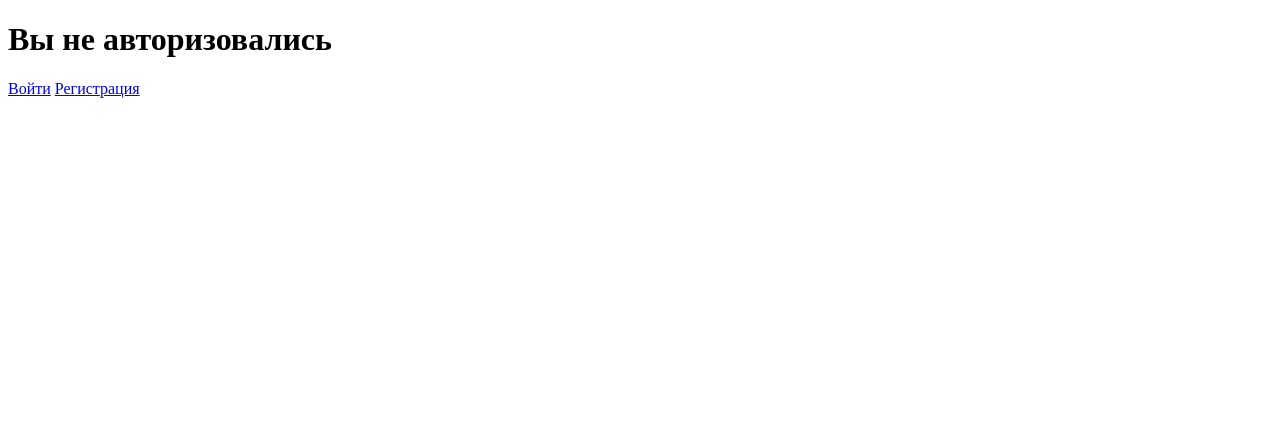
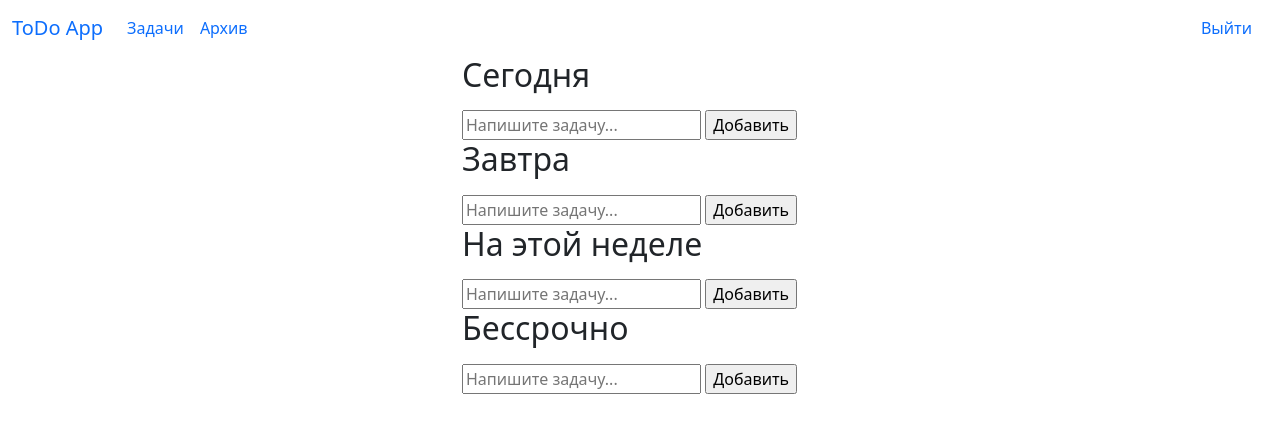
Before and after one commit to beplop/ToDo, a Flask app: template templates/index.html in a window 1280 px wide. Shown: the top 433 px of the page. Run offline with Flask 3, Linux system fonts and the light colour scheme; the template is opened without the code that fills it, so the values that code supplies are empty; some libraries are stand-ins or nearby versions.

Commit message:
Добавление шапки в Bootstrap и layout.html

```diff
--- a/src/app.py
+++ b/src/app.py
@@ -98,7 +98,8 @@ def index():
     #
     email = current_user.get_email()
     #
-    return render_template('index.html', tasks1=tasks1, tasks2=tasks2, tasks3=tasks3, tasks4=tasks4, email=email)
+    return render_template('index.html', title='Задачи', tasks1=tasks1, tasks2=tasks2, tasks3=tasks3, tasks4=tasks4,
+                           email=email)
 
 
 @app.route('/add', methods=['POST'])
@@ -154,7 +155,7 @@ def add_task():
 @login_required
 def detail_view_task(task_id):
     task = Notes.query.get(task_id)
-    return render_template('detail.html', task=task)
+    return render_template('detail.html', title=task.title, task=task)
 
 
 @app.route('/update/<int:task_id>', methods=['POST'])
@@ -209,7 +210,7 @@ def task_to_archive(task_id):
 @login_required
 def archive():
     archived_tasks = Notes.query.filter_by(is_archived=True, user_id=current_user.get_id()).all()
-    return render_template('archive.html', archived_tasks=archived_tasks)
+    return render_template('archive.html', title='Архив', archived_tasks=archived_tasks)
 
 
 @app.route("/login", methods=["POST", "GET"])
--- a/templates/index.html
+++ b/templates/index.html
@@ -1,13 +1,11 @@
-<!DOCTYPE html>
-<html lang="en">
-<head>
-    <meta charset="UTF-8">
-    <meta name="viewport" content="width=device-width, initial-scale=1.0">
-    <title>ToDo App</title>
-</head>
-<body>
-{% if email %}
-    <h1>ToDo List</h1>
+{% extends 'layout.html' %}
+
+{% block content %}
+    {{ super() }}
+    <div class="container">
+        <div class="row">
+            <div class="col"></div>
+            <div class="col">
                 <h2>Сегодня</h2>
                 <ul>
                     {% for task in tasks1 %}
@@ -59,18 +57,21 @@
                     <input type="text" name="task4" placeholder="Напишите задачу...">
                     <input type="submit" value="Добавить">
                 </form>
+            </div>
+            <div class="col"></div>
+        </div>
+    </div>
+{% endblock %}
+{#<a href="/archive/">Архив задач</a>#}
+{##}
+{#<h3>{{ email }}</h3> <a href="{{ url_for('logout') }}">Выйти из аккаунта</a>#}
 
-    <br>
+{#{% else %}#}
+{#    <h1>Вы не авторизовались</h1>#}
+{#    <a href="{{ url_for('login') }}">Войти</a>#}
+{#    <a href="{{ url_for('register') }}">Регистрация</a>#}
+{#{% endif %}#}
 
-    <a href="/archive/">Архив задач</a>
-
-    <h3>{{ email }}</h3> <a href="{{ url_for('logout') }}">Выйти из аккаунта</a>
-
-{% else %}
-    <h1>Вы не авторизовались</h1>
-    <a href="{{ url_for('login') }}">Войти</a>
-    <a href="{{ url_for('register') }}">Регистрация</a>
-{% endif %}
 {#<div>#}
 {#    {% if email %}#}
 {#        <h3>{{ email }}</h3> <a href="{{ url_for('logout') }}">Выйти из аккаунта</a>#}
@@ -78,7 +79,3 @@
 {#        <a href="{{ url_for('login') }}">Войти</a>#}
 {#    {% endif %}#}
 {#</div>#}
-
-
-</body>
-</html>
--- /dev/null
+++ b/templates/layout.html
@@ -0,0 +1,51 @@
+<!DOCTYPE html>
+<html lang="ru">
+<head>
+    {% block title -%}
+        <link href="https://cdn.jsdelivr.net/npm/bootstrap@5.1.0/dist/css/bootstrap.min.css" rel="stylesheet"
+              integrity="sha384-KyZXEAg3QhqLMpG8r+8fhAXLRk2vvoC2f3B09zVXn8CA5QIVfZOJ3BCsw2P0p/We"
+              crossorigin="anonymous">
+        <meta charset="UTF-8">
+        <meta name="viewport" content="width=device-width, initial-scale=1.0">
+        {% if title %}
+            <title>ToDo App - {{ title }}</title>
+        {% else %}
+            <title>ToDo App</title>
+        {% endif %}
+    {% endblock %}
+</head>
+<body>
+{% block content -%}
+    <script src="https://cdn.jsdelivr.net/npm/bootstrap@5.1.0/dist/js/bootstrap.bundle.min.js"
+            integrity="sha384-U1DAWAznBHeqEIlVSCgzq+c9gqGAJn5c/t99JyeKa9xxaYpSvHU5awsuZVVFIhvj"
+            crossorigin="anonymous"></script>
+    {#Шапка#}
+    <nav class="navbar navbar-expand-lg bg-body-tertiary">
+        <div class="container-fluid">
+            <a class="navbar-brand" href="{{ url_for('index') }}">ToDo App</a>
+            <button class="navbar-toggler" type="button" data-bs-toggle="collapse"
+                    data-bs-target="#navbarSupportedContent"
+                    aria-controls="navbarSupportedContent" aria-expanded="false" aria-label="Toggle navigation">
+                <span class="navbar-toggler-icon"></span>
+            </button>
+            <div class="collapse navbar-collapse" id="navbarSupportedContent">
+                <ul class="navbar-nav me-auto mb-2 mb-lg-0">
+                    <li class="nav-item">
+                        <a class="nav-link active" aria-current="page" href="{{ url_for('index') }}">Задачи</a>
+                    </li>
+                    <li class="nav-item">
+                        <a class="nav-link" href="{{ url_for('archive') }}">Архив</a>
+                    </li>
+                </ul>
+                <div class="nav-item">
+                    <a class="nav-link active" aria-current="page" href="???">{{ current_user.get_email() }}</a>
+                </div>
+                <div class="nav-item">
+                    <a class="nav-link active" aria-current="page" href="{{ url_for('logout') }}">Выйти</a>
+                </div>
+            </div>
+        </div>
+    </nav>
+{% endblock -%}
+</body>
+</html>
```
Also changed, not shown: templates/archive.html (+5 -10 lines), templates/detail.html (+6 -10 lines). Lines whose indentation alone changed are shown as unchanged.
